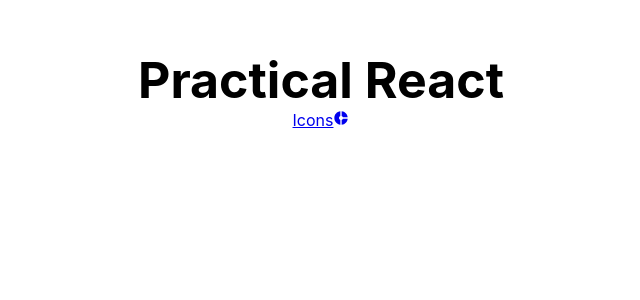
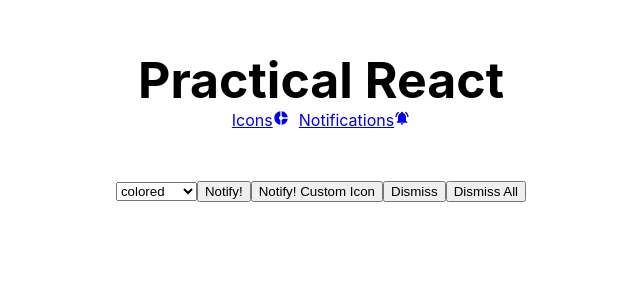
Before and after one commit to PlanZGit/PracticalReact, a React (Create React App) app in the folder my-app/: page /notifications in a window 1280 px wide. Shown: the top 300 px of the page, without its empty margins (319-959 px from the left). Built offline with nearby package versions, Linux system fonts and the light colour scheme.

Commit message:
finished icons, added notifications

```diff
--- a/my-app/package.json
+++ b/my-app/package.json
@@ -11,6 +11,7 @@
     "react-icons": "^4.7.1",
     "react-router-dom": "^6.8.2",
     "react-scripts": "5.0.1",
+    "react-toastify": "^9.1.1",
     "web-vitals": "^2.1.4"
   },
   "scripts": {
--- a/my-app/src/App.js
+++ b/my-app/src/App.js
@@ -2,14 +2,16 @@
 import Icons from "./components/Icons";
 import { Routes, Route } from "react-router-dom";
 import Navbar from "./components/Navbar";
+import Notification from "./components/Notification";
 
 function App() {
   return (
     <div className="App">
       <Navbar />
       <Routes>
-        <Route path="/" element={<></>} />
+        <Route path="/" element={<div></div>} />
         <Route path="/icons" element={<Icons />} />
+        <Route path="/notifications" element={<Notification />} />
       </Routes>
     </div>
   );
--- a/my-app/src/components/Icons.js
+++ b/my-app/src/components/Icons.js
@@ -7,12 +7,7 @@
 
 function Icons(props) {
   const { color } = props;
-  console.log(color);
   return (
-    <div>
-      <IconContext.Provider
-        value={{ color: color ? color : "black", size: "10rem" }}
-      >
     <div
       style={{
         display: "flex",
@@ -20,13 +15,15 @@
         justifyContent: "center",
       }}
     >
+      <IconContext.Provider
+        value={{ color: color ? color : "black", size: "200px" }}
+      >
         <MdDonutSmall />
         <ImPen />
         <ImQuill size="100px" />
         <ImMusic size="50px" />
         <FaSortAlphaDown size="25px" />
         <CgSortAz />
-        </div>
       </IconContext.Provider>
     </div>
   );
--- a/my-app/src/components/Navbar.js
+++ b/my-app/src/components/Navbar.js
@@ -1,6 +1,7 @@
 import React from "react";
 import { NavLink } from "react-router-dom";
 import { MdDonutSmall } from "react-icons/md";
+import { MdNotificationsActive } from "react-icons/md";
 
 function Navbar() {
   return (
@@ -19,10 +20,22 @@
       >
         Practical React
       </p>
-      <NavLink to="/icons">
-        Icons
-        <MdDonutSmall />
-      </NavLink>
+      <nav
+        style={{
+          display: "flex",
+          justifyContent: "center",
+          gap: "10px",
+        }}
+      >
+        <NavLink to="/icons">
+          Icons
+          <MdDonutSmall />
+        </NavLink>
+        <NavLink to="/notifications">
+          Notifications
+          <MdNotificationsActive />
+        </NavLink>
+      </nav>
     </div>
   );
 }
--- /dev/null
+++ b/my-app/src/components/Notification.js
@@ -0,0 +1,56 @@
+import React, { useState } from "react";
+import { ImMusic } from "react-icons/im";
+
+import { ToastContainer, toast } from "react-toastify";
+import "react-toastify/dist/ReactToastify.css";
+
+function Notification() {
+  const toastId = React.useRef(null);
+  const [theme, setTheme] = useState("colored");
+  const [type, setType] = useState("default");
+
+  //override ToastContainer setting
+  const notify = () => {
+    toastId.current = toast("🦄 Wow so easy!");
+  };
+  const notifyCustomIcon = () => {
+    toastId.current = toast("Icon notification!", {
+      icon: <ImMusic size="50px" />,
+    });
+  };
+
+  const dismiss = () => toast.dismiss(toastId.current);
+  const dismissAll = () => toast.dismiss();
+  return (
+    <div>
+      <select onChange={(e) => setTheme(e.target.value)}>
+        <optgroup label="Theme">
+          <option value="colored" defaultValue>
+            colored
+          </option>
+          <option value="light">light</option>
+          <option value="dark">dark</option>
+        </optgroup>
+      </select>
+
+      <button onClick={notify}>Notify!</button>
+      <button onClick={notifyCustomIcon}>Notify! Custom Icon</button>
+      <button onClick={dismiss}>Dismiss</button>
+      <button onClick={dismissAll}>Dismiss All</button>
+      <ToastContainer
+        position="top-right"
+        autoClose={5000}
+        hideProgressBar={false}
+        newestOnTop={false}
+        closeOnClick
+        rtl={false}
+        pauseOnFocusLoss
+        draggable
+        pauseOnHover
+        theme={theme}
+      />
+    </div>
+  );
+}
+
+export default Notification;
--- a/my-app/src/index.css
+++ b/my-app/src/index.css
@@ -1,13 +1,18 @@
 body {
   margin: 0;
-  font-family: -apple-system, BlinkMacSystemFont, 'Segoe UI', 'Roboto', 'Oxygen',
-    'Ubuntu', 'Cantarell', 'Fira Sans', 'Droid Sans', 'Helvetica Neue',
+  font-family: -apple-system, BlinkMacSystemFont, "Segoe UI", "Roboto", "Oxygen",
+    "Ubuntu", "Cantarell", "Fira Sans", "Droid Sans", "Helvetica Neue",
     sans-serif;
   -webkit-font-smoothing: antialiased;
-  -moz-osx-font-smoothing: grayscale;
+  /* -moz-osx-font-smoothing: grayscale; */
 }
 
 code {
-  font-family: source-code-pro, Menlo, Monaco, Consolas, 'Courier New',
+  font-family: source-code-pro, Menlo, Monaco, Consolas, "Courier New",
     monospace;
 }
+
+/* fix icon to position */
+.Toastify__toast-icon {
+  padding-left: 20px;
+}
```
Also changed, not shown: 2 other files (tests, documents, lock files or other folders). Lines whose indentation alone changed are shown as unchanged.
